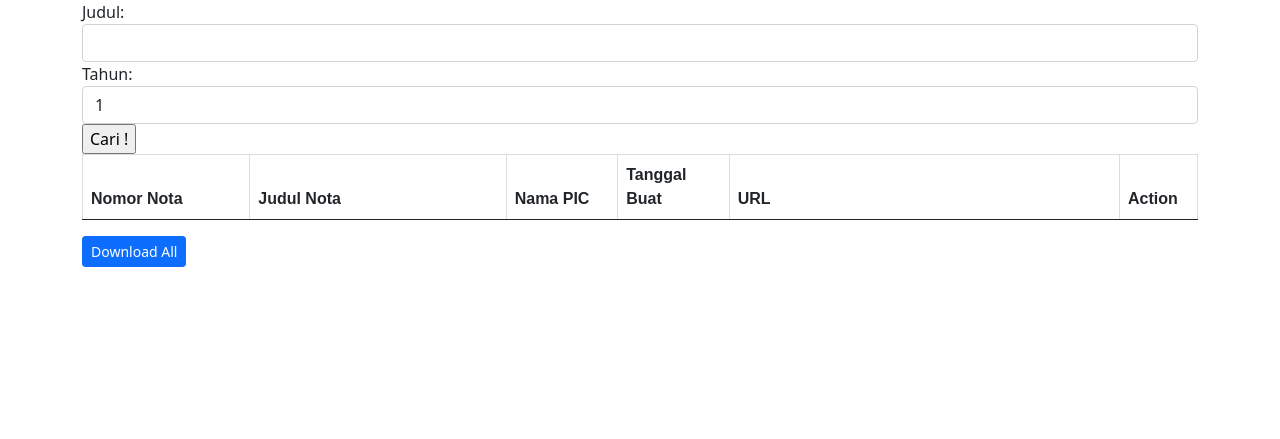
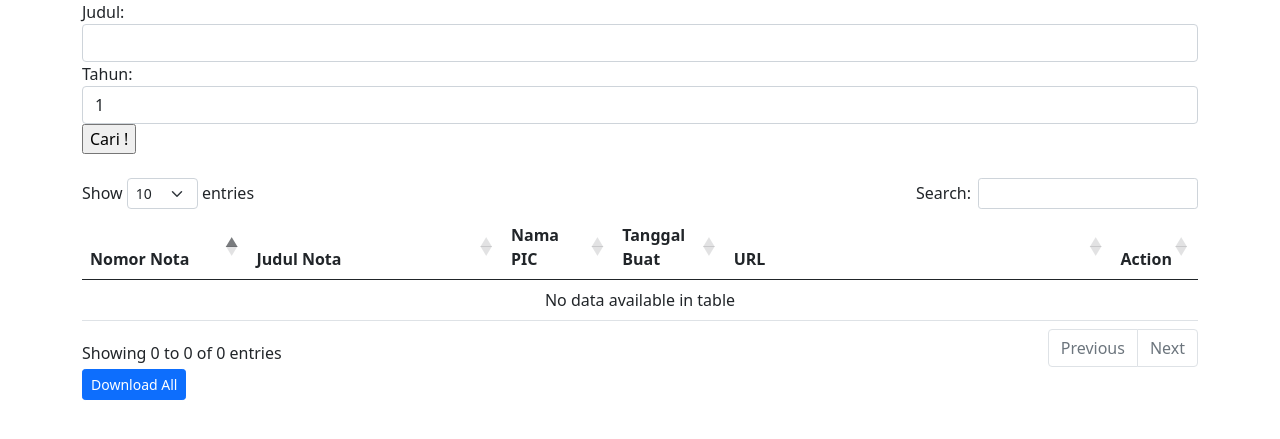
Before and after one commit to timgio26/mameno_mtf, a Flask app: page /list_nota in a window 1280 px wide. Shown: the part 56-495 px from the top of the page. Run offline with Flask 2, Linux system fonts and the light colour scheme; the visitor is signed in with stand-in values (Sample User, id 1); data that the repository does not hold is empty; some libraries are stand-ins or nearby versions.

Commit message:
benerin table

```diff
--- a/templates/base.html
+++ b/templates/base.html
@@ -3,6 +3,7 @@
 <head>
   <link href="https://cdn.jsdelivr.net/npm/bootstrap@5.0.2/dist/css/bootstrap.min.css" rel="stylesheet" integrity="sha384-EVSTQN3/azprG1Anm3QDgpJLIm9Nao0Yz1ztcQTwFspd3yD65VohhpuuCOmLASjC" crossorigin="anonymous">
   <script src="https://cdn.jsdelivr.net/npm/bootstrap@5.0.2/dist/js/bootstrap.bundle.min.js" integrity="sha384-MrcW6ZMFYlzcLA8Nl+NtUVF0sA7MsXsP1UyJoMp4YLEuNSfAP+JcXn/tWtIaxVXM" crossorigin="anonymous"></script>
+  <link rel="stylesheet" href="{{ url_for('static', filename='style.css') }}">
   <link rel="stylesheet" type="text/css" href="https://cdn.datatables.net/1.10.25/css/dataTables.bootstrap5.css">
   <link rel="icon" type="image/x-icon" href="/static/favicon_1.ico">
   <meta charset="utf-8">
--- a/templates/list_nota.html
+++ b/templates/list_nota.html
@@ -1,24 +1,6 @@
 {% extends 'base.html' %}
 {% block content %}
 {% import 'bootstrap/wtf.html' as wtf %}
-<head>
-<style>
-table {
-  font-family: arial, sans-serif;
-  border-collapse: collapse;
-}
-
-td, th {
-  border: 1px solid #dddddd;
-  text-align: left;
-  padding: 10px;
-}
-
-tr:nth-child(even) {
-  background-color: #dddddd;
-}
-</style>
-</head>
 
 <div class="container">
   <form method="POST">
@@ -29,6 +11,7 @@ tr:nth-child(even) {
 
   </form>
 </div>
+<br>
 
 <div class="container">
   {% if session['user']=='admin' %}
@@ -99,3 +82,10 @@ tr:nth-child(even) {
 </div>
 
 {% endblock %}
+
+{% block scripts %}
+<script>
+  $(document).ready(function(){$('table').DataTable();});
+  // $(document).ready(function(){$('#tabeljanjian2').DataTable();});
+</script>
+{% endblock %}
```
Also changed, not shown: static/style.css (added, +14 -0 lines), templates/list_memo.html (+8 -18 lines).
